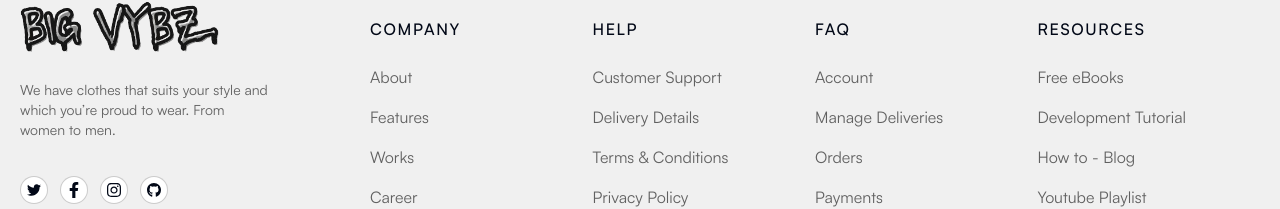
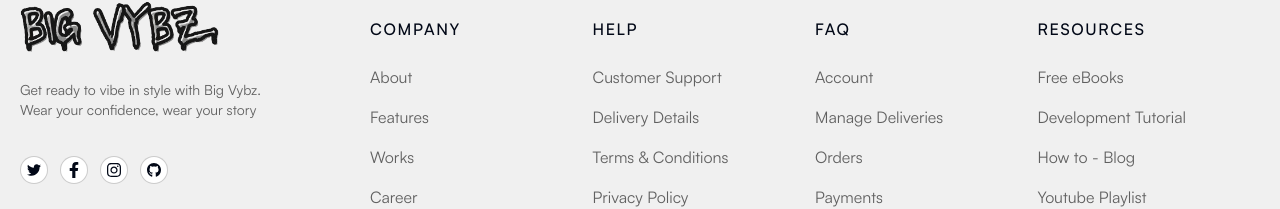
Before and after one commit to Rufai-Ahmed/merce, a Next.js app: page / in a window 1280 px wide. Shown: the part 1714-1923 px from the top of the page. Built offline with nearby package versions, Linux system fonts and the light colour scheme; no server answers.

Commit message:
feat: add text footer

```diff
--- a/src/components/layout/Footer/index.tsx
+++ b/src/components/layout/Footer/index.tsx
@@ -83,8 +83,8 @@
                 />
               </h1>
               <p className="text-black/60 text-sm mb-9">
-                We have clothes that suits your style and which you’re proud to
-                wear. From women to men.
+                Get ready to vibe in style with Big Vybz. Wear your confidence,
+                wear your story
               </p>
               <div className="flex items-center">
                 {socialsData.map((social) => (
@@ -109,7 +109,10 @@
           <hr className="h-[1px] border-t-black/10 mb-6" />
           <div className="flex flex-col sm:flex-row justify-center sm:justify-between items-center mb-2">
             <p className="text-sm text-center sm:text-left text-black/60 mb-4 sm:mb-0 sm:mr-1">
-              BigVybz © <span className="text-black font-medium">{new Date(Date.now()).getFullYear()}</span>
+              BigVybz ©{" "}
+              <span className="text-black font-medium">
+                {new Date(Date.now()).getFullYear()}
+              </span>
             </p>
             <div className="flex items-center">
               {paymentBadgesData.map((badge, _, arr) => (
```
Lines whose indentation alone changed are shown as unchanged.
